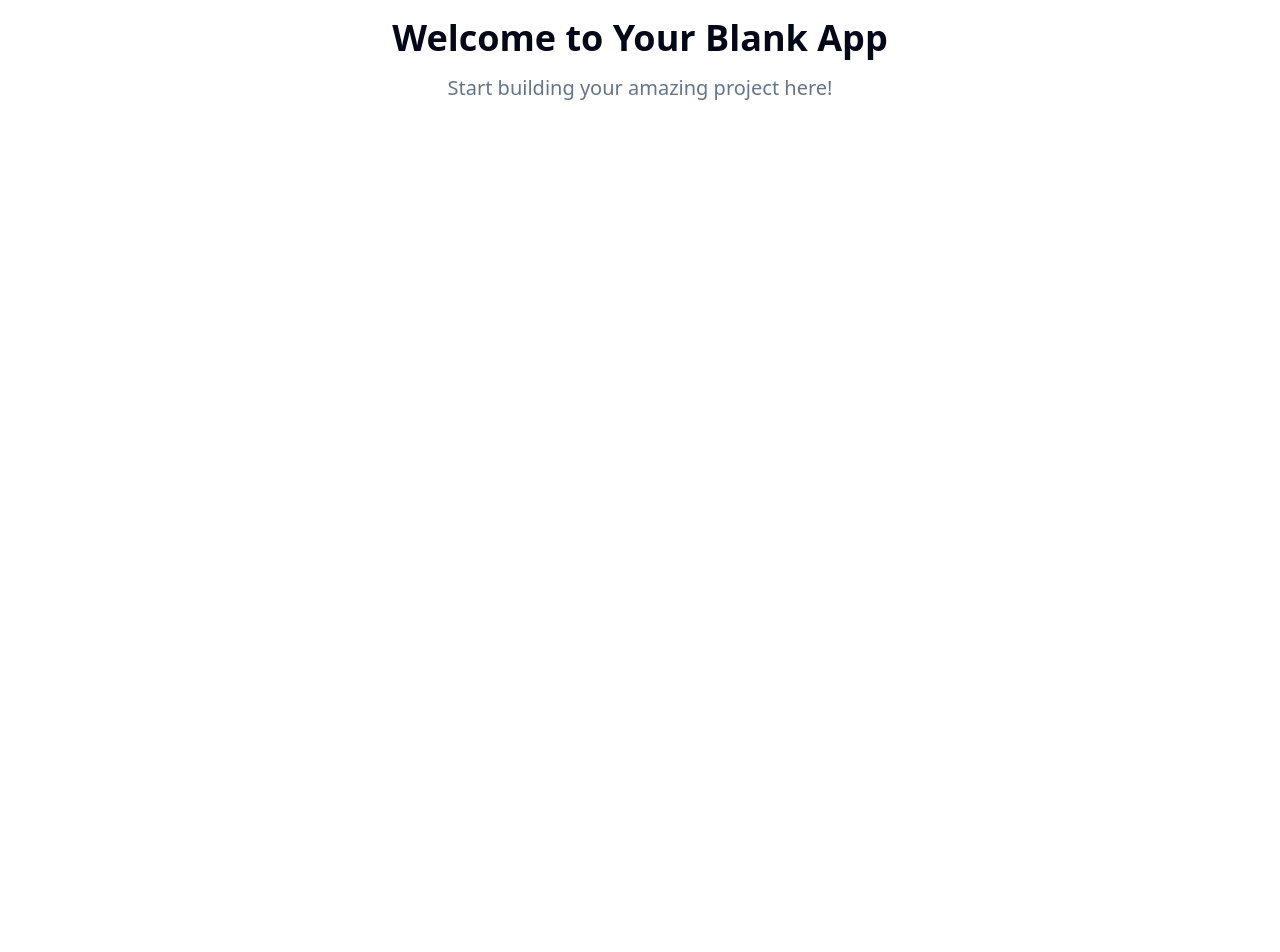
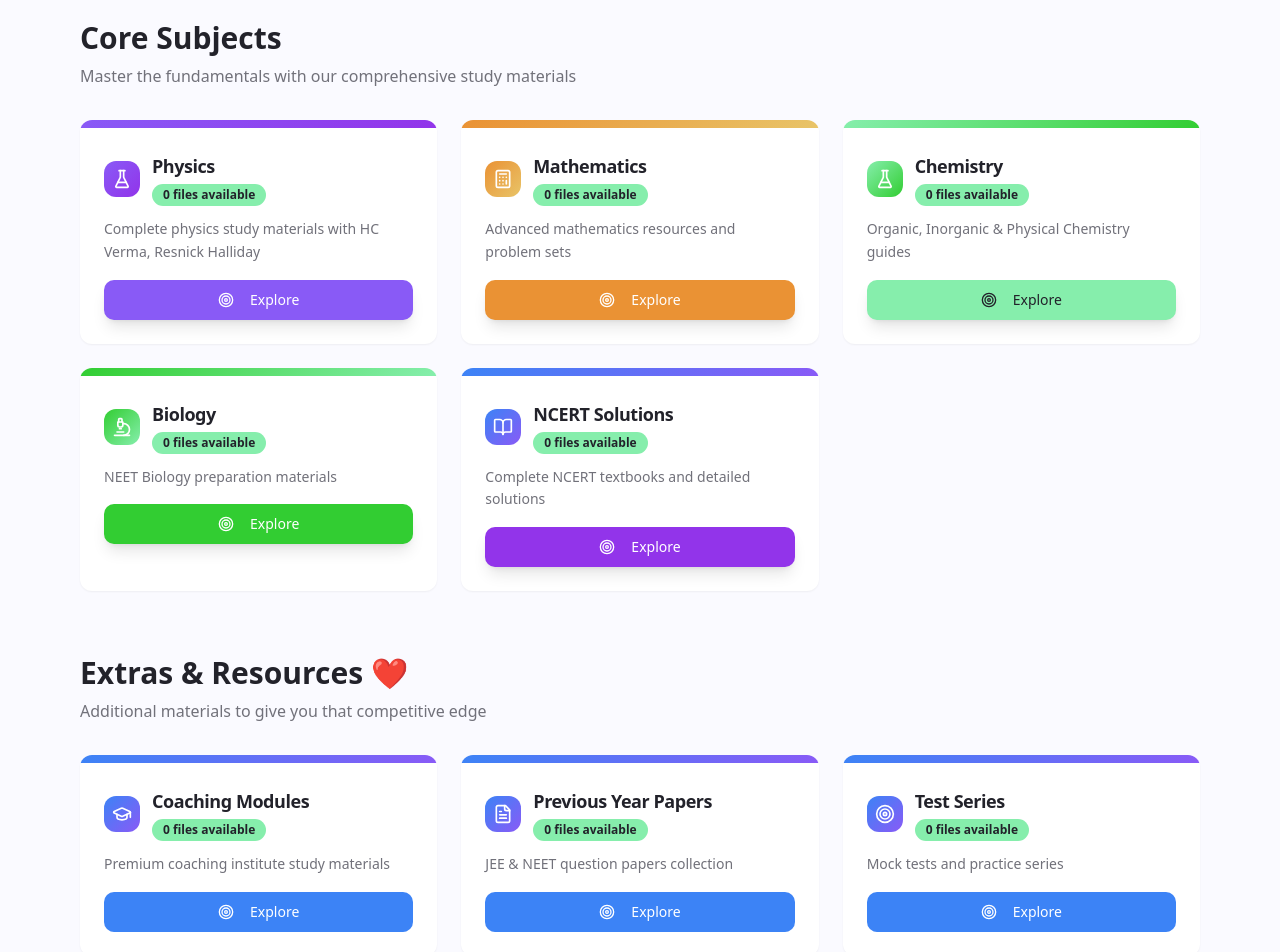
Before and after one commit to IchiGo4t/onlybooks-jee-neet-hub, a React (Vite) app: page / in a window 1280 px wide. Shown: the part 340-1292 px from the top of the page. Before the commit the page ends 800 px from the top, so only its background shows below. Built offline with nearby package versions, Linux system fonts and the light colour scheme.

Commit message:
Refactor: Implement OnlyBooks persona
Implement the OnlyBooks persona for the JEE & NEET study hub. This includes a cheeky and energetic tone, a dashboard-style layout with subject navigation, resource previews, engagement prompts, and a friendly sign-off.

```diff
--- /dev/null
+++ b/src/components/ContactSection.tsx
@@ -0,0 +1,36 @@
+import { Card, CardContent, CardDescription, CardHeader, CardTitle } from "@/components/ui/card";
+import { Button } from "@/components/ui/button";
+import { Mail, Heart, MessageCircle } from "lucide-react";
+
+const ContactSection = () => {
+  return (
+    <Card className="bg-gradient-hero text-white border-0">
+      <CardHeader className="text-center">
+        <CardTitle className="text-2xl font-bold flex items-center justify-center gap-2">
+          <Heart className="h-6 w-6 text-red-300" />
+          Thank me later
+        </CardTitle>
+        <CardDescription className="text-white/80 text-lg">
+          PS: I'll keep adding files every week... you can contact me here
+        </CardDescription>
+      </CardHeader>
+      <CardContent className="text-center space-y-4">
+        <div className="flex flex-col sm:flex-row gap-4 justify-center">
+          <Button variant="secondary" className="bg-white/20 text-white border-white/30 hover:bg-white/30">
+            <Mail className="mr-2 h-4 w-4" />
+            Contact Support
+          </Button>
+          <Button variant="secondary" className="bg-white/20 text-white border-white/30 hover:bg-white/30">
+            <MessageCircle className="mr-2 h-4 w-4" />
+            Join Community
+          </Button>
+        </div>
+        <p className="text-sm text-white/70 mt-4">
+          For security concerns or suggestions, reach out to us
+        </p>
+      </CardContent>
+    </Card>
+  );
+};
+
+export default ContactSection;
--- /dev/null
+++ b/src/components/SubjectCard.tsx
@@ -0,0 +1,64 @@
+import { Card, CardContent, CardDescription, CardHeader, CardTitle } from "@/components/ui/card";
+import { Button } from "@/components/ui/button";
+import { Badge } from "@/components/ui/badge";
+import { BookOpen, FileText, Target } from "lucide-react";
+
+interface SubjectCardProps {
+  title: string;
+  description: string;
+  fileCount: number;
+  variant: "physics" | "math" | "chemistry" | "biology" | "ncert" | "default";
+  icon?: React.ReactNode;
+}
+
+const SubjectCard = ({ title, description, fileCount, variant, icon }: SubjectCardProps) => {
+  const getGradientClass = () => {
+    switch (variant) {
+      case "physics":
+        return "bg-gradient-physics";
+      case "math":
+        return "bg-gradient-math";
+      case "chemistry":
+        return "bg-gradient-chemistry";
+      case "biology":
+        return "bg-gradient-biology";
+      default:
+        return "bg-gradient-hero";
+    }
+  };
+
+  return (
+    <Card className="group hover:shadow-lg transition-all duration-300 hover:-translate-y-1 border-0 overflow-hidden">
+      <div className={`h-2 ${getGradientClass()}`} />
+      <CardHeader className="pb-3">
+        <div className="flex items-center justify-between">
+          <div className="flex items-center gap-3">
+            <div className={`p-2 rounded-lg ${getGradientClass()}`}>
+              {icon || <BookOpen className="h-5 w-5 text-white" />}
+            </div>
+            <div>
+              <CardTitle className="text-lg font-bold">{title}</CardTitle>
+              <Badge variant="secondary" className="mt-1">
+                {fileCount} files available
+              </Badge>
+            </div>
+          </div>
+        </div>
+      </CardHeader>
+      <CardContent className="pt-0">
+        <CardDescription className="text-sm leading-relaxed mb-4">
+          {description}
+        </CardDescription>
+        <Button
+          variant={variant === "default" ? "default" : variant as any}
+          className="w-full group-hover:scale-105 transition-transform duration-200"
+        >
+          <Target className="mr-2 h-4 w-4" />
+          Explore
+        </Button>
+      </CardContent>
+    </Card>
+  );
+};
+
+export default SubjectCard;
--- a/src/components/ui/button.tsx
+++ b/src/components/ui/button.tsx
@@ -18,6 +18,12 @@ const buttonVariants = cva(
           "bg-secondary text-secondary-foreground hover:bg-secondary/80",
         ghost: "hover:bg-accent hover:text-accent-foreground",
         link: "text-primary underline-offset-4 hover:underline",
+        physics: "bg-physics text-physics-foreground hover:bg-physics/90 shadow-lg",
+        math: "bg-math text-math-foreground hover:bg-math/90 shadow-lg",
+        chemistry: "bg-chemistry text-chemistry-foreground hover:bg-chemistry/90 shadow-lg",
+        biology: "bg-biology text-biology-foreground hover:bg-biology/90 shadow-lg",
+        ncert: "bg-ncert text-ncert-foreground hover:bg-ncert/90 shadow-lg",
+        hero: "bg-gradient-hero text-white hover:opacity-90 shadow-xl font-semibold",
       },
       size: {
         default: "h-10 px-4 py-2",
--- a/src/index.css
+++ b/src/index.css
@@ -8,35 +8,60 @@ All colors MUST be HSL.
 
 @layer base {
   :root {
-    --background: 0 0% 100%;
-    --foreground: 222.2 84% 4.9%;
+    /* OnlyBooks vibrant color scheme */
+    --background: 240 100% 99%;
+    --foreground: 240 10% 15%;
 
     --card: 0 0% 100%;
-    --card-foreground: 222.2 84% 4.9%;
+    --card-foreground: 240 10% 15%;
 
     --popover: 0 0% 100%;
-    --popover-foreground: 222.2 84% 4.9%;
+    --popover-foreground: 240 10% 15%;
 
-    --primary: 222.2 47.4% 11.2%;
-    --primary-foreground: 210 40% 98%;
+    /* Vibrant primary - energetic blue */
+    --primary: 217 91% 60%;
+    --primary-foreground: 0 0% 100%;
 
-    --secondary: 210 40% 96.1%;
-    --secondary-foreground: 222.2 47.4% 11.2%;
+    /* Accent colors for different subjects */
+    --secondary: 142 76% 73%;
+    --secondary-foreground: 240 10% 15%;
 
-    --muted: 210 40% 96.1%;
-    --muted-foreground: 215.4 16.3% 46.9%;
+    --physics: 258 90% 66%;
+    --physics-foreground: 0 0% 100%;
 
-    --accent: 210 40% 96.1%;
-    --accent-foreground: 222.2 47.4% 11.2%;
+    --math: 31 81% 56%;
+    --math-foreground: 0 0% 100%;
 
-    --destructive: 0 84.2% 60.2%;
-    --destructive-foreground: 210 40% 98%;
+    --chemistry: 142 76% 73%;
+    --chemistry-foreground: 240 10% 15%;
 
-    --border: 214.3 31.8% 91.4%;
-    --input: 214.3 31.8% 91.4%;
-    --ring: 222.2 84% 4.9%;
+    --biology: 120 61% 50%;
+    --biology-foreground: 0 0% 100%;
 
-    --radius: 0.5rem;
+    --ncert: 271 81% 56%;
+    --ncert-foreground: 0 0% 100%;
+
+    --muted: 240 5% 96%;
+    --muted-foreground: 240 4% 46%;
+
+    --accent: 217 91% 60%;
+    --accent-foreground: 0 0% 100%;
+
+    --destructive: 0 84% 60%;
+    --destructive-foreground: 0 0% 100%;
+
+    --border: 240 6% 90%;
+    --input: 240 6% 90%;
+    --ring: 217 91% 60%;
+
+    /* Gradients for visual appeal */
+    --gradient-hero: linear-gradient(135deg, hsl(217 91% 60%), hsl(258 90% 66%));
+    --gradient-physics: linear-gradient(135deg, hsl(258 90% 66%), hsl(271 81% 56%));
+    --gradient-math: linear-gradient(135deg, hsl(31 81% 56%), hsl(43 74% 66%));
+    --gradient-chemistry: linear-gradient(135deg, hsl(142 76% 73%), hsl(120 61% 50%));
+    --gradient-biology: linear-gradient(135deg, hsl(120 61% 50%), hsl(142 76% 73%));
+
+    --radius: 12px;
 
     --sidebar-background: 0 0% 98%;
 
--- a/src/pages/Index.tsx
+++ b/src/pages/Index.tsx
@@ -1,11 +1,117 @@
-// Update this page (the content is just a fallback if you fail to update the page)
+import SubjectCard from "@/components/SubjectCard";
+import ContactSection from "@/components/ContactSection";
+import { BookOpen, Calculator, FlaskConical, Microscope, GraduationCap, FileText, Target, Clock } from "lucide-react";
+import { Button } from "@/components/ui/button";
 
 const Index = () => {
+  const coreSubjects = [
+    {
+      title: "Physics",
+      description: "Complete physics study materials with HC Verma, Resnick Halliday",
+      fileCount: 0,
+      variant: "physics" as const,
+      icon: <FlaskConical className="h-5 w-5 text-white" />
+    },
+    {
+      title: "Mathematics",
+      description: "Advanced mathematics resources and problem sets",
+      fileCount: 0,
+      variant: "math" as const,
+      icon: <Calculator className="h-5 w-5 text-white" />
+    },
+    {
+      title: "Chemistry",
+      description: "Organic, Inorganic & Physical Chemistry guides",
+      fileCount: 0,
+      variant: "chemistry" as const,
+      icon: <FlaskConical className="h-5 w-5 text-white" />
+    },
+    {
+      title: "Biology",
+      description: "NEET Biology preparation materials",
+      fileCount: 0,
+      variant: "biology" as const,
+      icon: <Microscope className="h-5 w-5 text-white" />
+    },
+    {
+      title: "NCERT Solutions",
+      description: "Complete NCERT textbooks and detailed solutions",
+      fileCount: 0,
+      variant: "ncert" as const,
+      icon: <BookOpen className="h-5 w-5 text-white" />
+    }
+  ];
+
+  const extraResources = [
+    {
+      title: "Coaching Modules",
+      description: "Premium coaching institute study materials",
+      fileCount: 0,
+      variant: "default" as const,
+      icon: <GraduationCap className="h-5 w-5 text-white" />
+    },
+    {
+      title: "Previous Year Papers",
+      description: "JEE & NEET question papers collection",
+      fileCount: 0,
+      variant: "default" as const,
+      icon: <FileText className="h-5 w-5 text-white" />
+    },
+    {
+      title: "Test Series",
+      description: "Mock tests and practice series",
+      fileCount: 0,
+      variant: "default" as const,
+      icon: <Target className="h-5 w-5 text-white" />
+    }
+  ];
+
   return (
-    <div className="min-h-screen flex items-center justify-center bg-background">
-      <div className="text-center">
-        <h1 className="text-4xl font-bold mb-4">Welcome to Your Blank App</h1>
-        <p className="text-xl text-muted-foreground">Start building your amazing project here!</p>
+    <div className="min-h-screen bg-background">
+      {/* Hero Section */}
+      <div className="bg-gradient-hero text-white py-16 px-4">
+        <div className="max-w-6xl mx-auto text-center">
+          <h1 className="text-5xl md:text-6xl font-bold mb-4">
+            Kyu nahi ho rahi padhai??
+          </h1>
+          <p className="text-xl md:text-2xl mb-8 text-white/90">
+            For all the JEE and NEET crackheads <span className="text-red-300">❤</span>
+          </p>
+          <Button variant="secondary" size="lg" className="bg-white/20 text-white border-white/30 hover:bg-white/30">
+            <Clock className="mr-2 h-5 w-5" />
+            Start Learning Now
+          </Button>
+        </div>
+      </div>
+
+      {/* Main Content */}
+      <div className="max-w-6xl mx-auto px-4 py-12">
+        {/* Core Subjects */}
+        <section className="mb-16">
+          <h2 className="text-3xl font-bold mb-2">Core Subjects</h2>
+          <p className="text-muted-foreground mb-8">Master the fundamentals with our comprehensive study materials</p>
+          <div className="grid grid-cols-1 md:grid-cols-2 lg:grid-cols-3 gap-6">
+            {coreSubjects.map((subject, index) => (
+              <SubjectCard key={index} {...subject} />
+            ))}
+          </div>
+        </section>
+
+        {/* Extra Resources */}
+        <section className="mb-16">
+          <h2 className="text-3xl font-bold mb-2">
+            Extras & Resources <span className="text-red-500">❤</span>
+          </h2>
+          <p className="text-muted-foreground mb-8">Additional materials to give you that competitive edge</p>
+          <div className="grid grid-cols-1 md:grid-cols-2 lg:grid-cols-3 gap-6">
+            {extraResources.map((resource, index) => (
+              <SubjectCard key={index} {...resource} />
+            ))}
+          </div>
+        </section>
+
+        {/* Contact Section */}
+        <ContactSection />
       </div>
     </div>
   );
--- a/tailwind.config.ts
+++ b/tailwind.config.ts
@@ -18,6 +18,13 @@ export default {
 			}
 		},
 		extend: {
+			backgroundImage: {
+				'gradient-hero': 'var(--gradient-hero)',
+				'gradient-physics': 'var(--gradient-physics)',
+				'gradient-math': 'var(--gradient-math)',
+				'gradient-chemistry': 'var(--gradient-chemistry)',
+				'gradient-biology': 'var(--gradient-biology)',
+			},
 			colors: {
 				border: 'hsl(var(--border))',
 				input: 'hsl(var(--input))',
@@ -51,6 +58,27 @@ export default {
 				card: {
 					DEFAULT: 'hsl(var(--card))',
 					foreground: 'hsl(var(--card-foreground))'
+				},
+				// Subject-specific colors
+				physics: {
+					DEFAULT: 'hsl(var(--physics))',
+					foreground: 'hsl(var(--physics-foreground))'
+				},
+				math: {
+					DEFAULT: 'hsl(var(--math))',
+					foreground: 'hsl(var(--math-foreground))'
+				},
+				chemistry: {
+					DEFAULT: 'hsl(var(--chemistry))',
+					foreground: 'hsl(var(--chemistry-foreground))'
+				},
+				biology: {
+					DEFAULT: 'hsl(var(--biology))',
+					foreground: 'hsl(var(--biology-foreground))'
+				},
+				ncert: {
+					DEFAULT: 'hsl(var(--ncert))',
+					foreground: 'hsl(var(--ncert-foreground))'
 				},
 				sidebar: {
 					DEFAULT: 'hsl(var(--sidebar-background))',
```
Also changed, not shown: index.html (+6 -5 lines).
